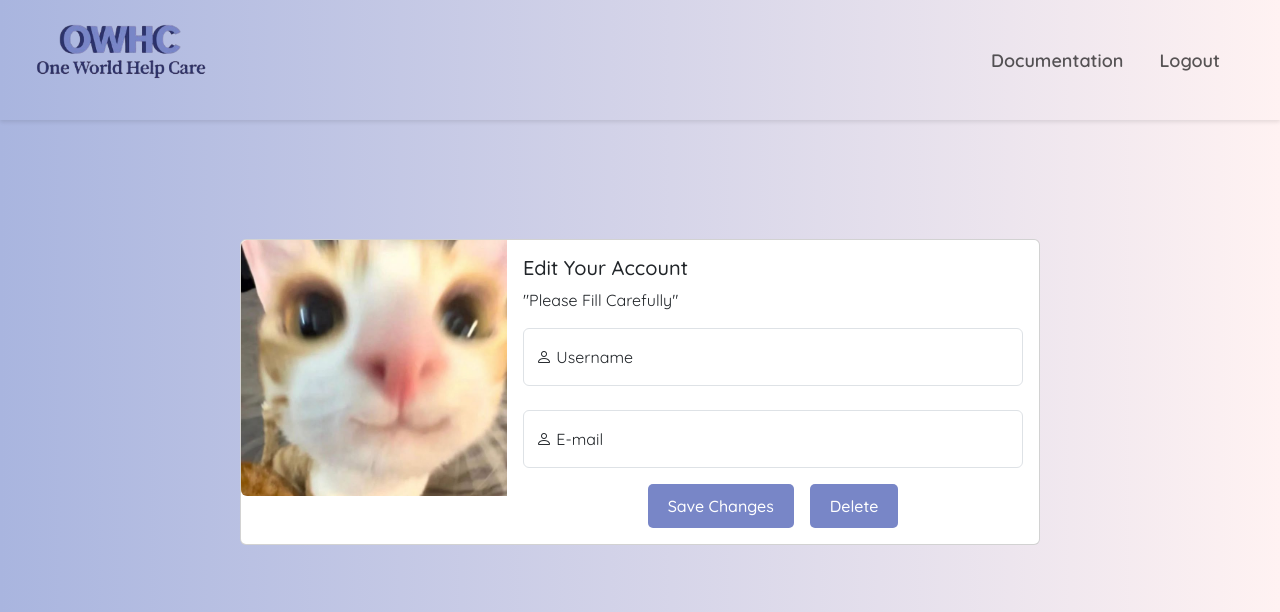
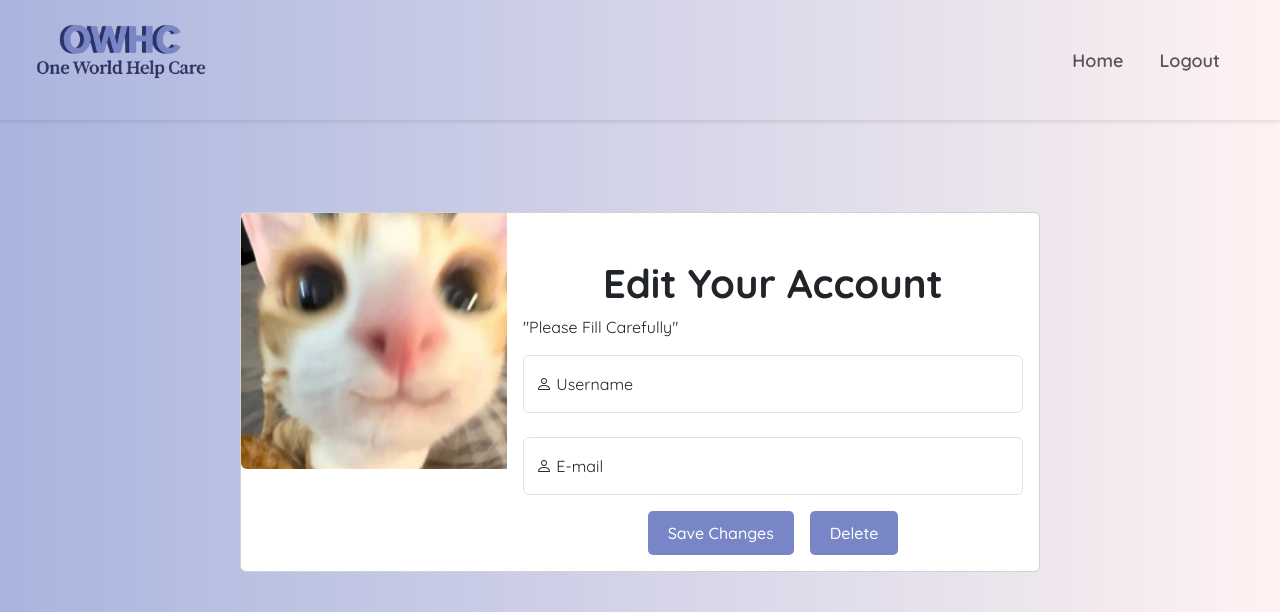
Before and after one commit to GraciaRosalinaHindirwan/PJ_PWD, a PHP site: page /editProfile.php in a window 1280 px wide. Shown: the top 612 px of the page. Run offline with PHP 8.4, Linux system fonts and the light colour scheme; the visitor is signed in with stand-in values (Sample User, id 1); data that the repository does not hold is empty.

Commit message:
edit navbar

```diff
--- a/editProfile.php
+++ b/editProfile.php
@@ -56,7 +56,7 @@ try {
     <div class="collapse navbar-collapse" id="navbarNav">
       <ul class="navbar-nav ms-auto" style="padding-right: 30px; font-size: 18px; font-weight: 600;">
         <li class="nav-item" style="padding-right: 20px;">
-          <a class="nav-link" href="dokumentasi.php">Documentation</a>
+          <a class="nav-link" href="home.php">Home</a>
         </li>
         <li class="nav-item">
           <a class="nav-link" href="logout.php">Logout</a>
@@ -74,7 +74,7 @@ try {
                 </div>
                 <div class="col-md-8">
                     <div class="card-body">
-                        <h5 class="card-title">Edit Your Account</h5>
+                        <h1 class="card-title">Edit Your Account</h1>
                         <p class="card-text">"Please Fill Carefully"</p>
                         <div class="card-text">
                 <form action="update.php" method="POST">
```
